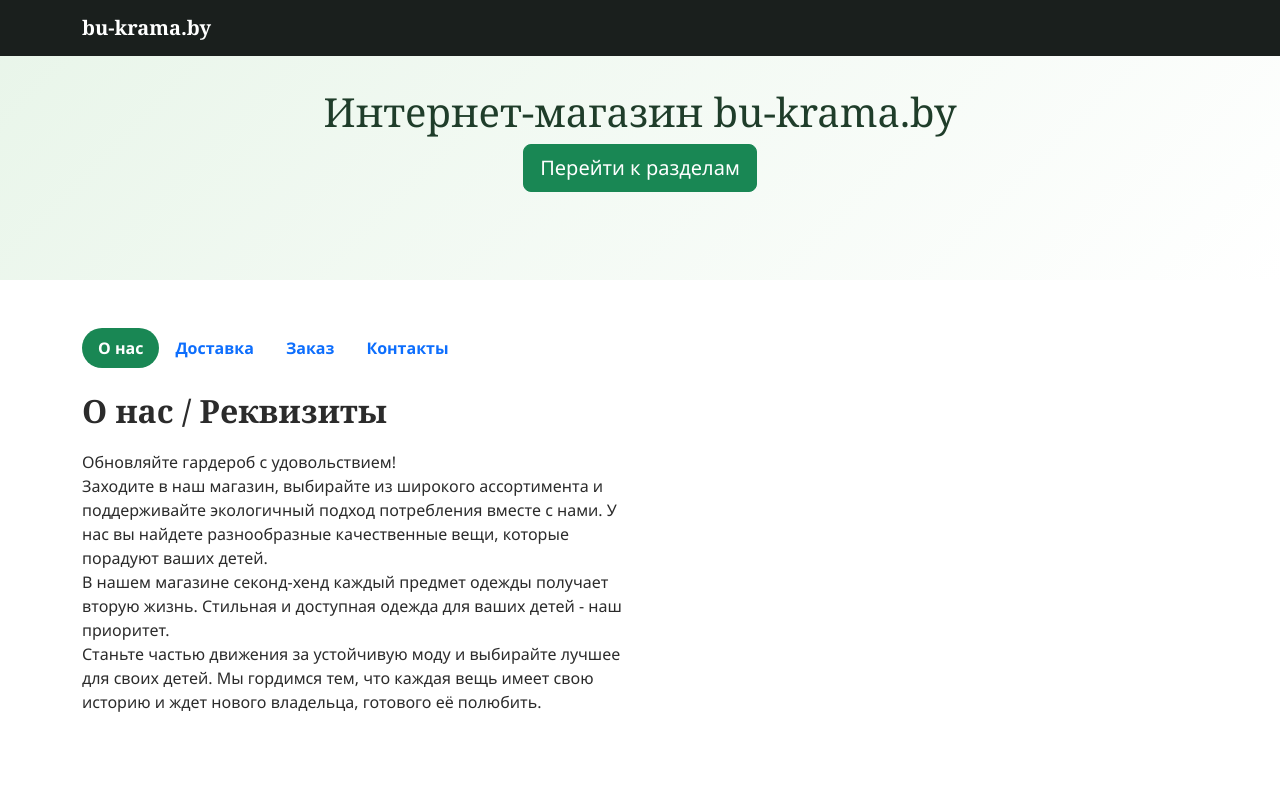
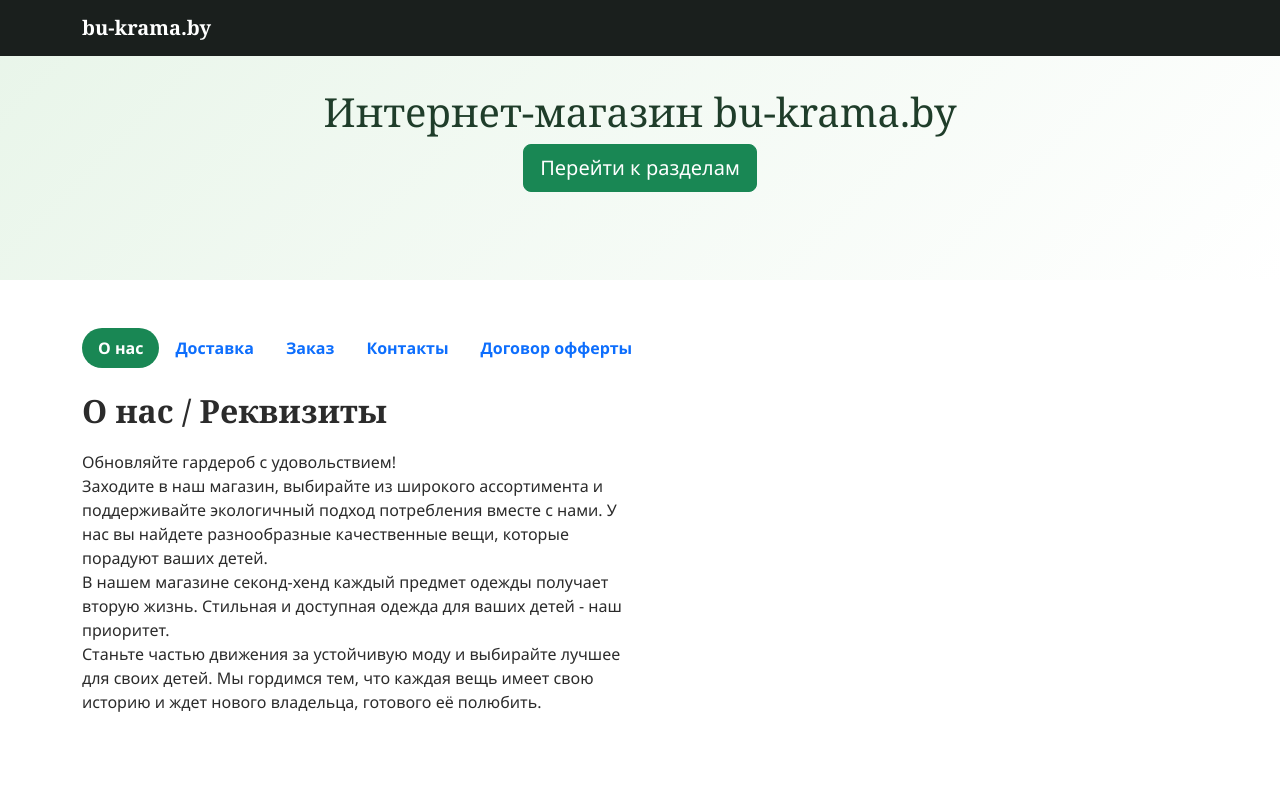
Before and after one commit to krenMaksim/online-store, a plain HTML site: page index.html in a window 1280 px wide. Shown: the top 800 px of the page. Drawn offline with nearby package versions, Linux system fonts and the light colour scheme.

Commit message:
Add one more section

```diff
--- a/index.html
+++ b/index.html
@@ -92,6 +92,18 @@
               role="tab"
             >
               Контакты
+            </button>
+          </li>
+          <li class="nav-item" role="presentation">
+            <button
+              class="nav-link"
+              id="pills-offer-tab"
+              data-bs-toggle="pill"
+              data-bs-target="#pills-offer"
+              type="button"
+              role="tab"
+            >
+              Договор офферты
             </button>
           </li>
         </ul>
@@ -283,6 +295,16 @@
               Тел.: +375 (33) 000-00-00
             </p>
           </div>
+          <div class="tab-pane fade" id="pills-offer" role="tabpanel">
+            <h2 class="section-title h-serif">Договор офферты</h2>
+            <div class="p-3 border rounded bg-white shadow-soft">
+              <p class="meta mb-0">
+                Публичная оферта — предложение заключить договор купли‑продажи.
+                Размещение заказа означает согласие с условиями. Полный текст оферты будет опубликован здесь.
+                Вопросы: <a href="mailto:yxomichuk@yandex.ru">yxomichuk@yandex.ru</a>.
+              </p>
+            </div>
+          </div>
         </div>
       </div>
     </section>
```
